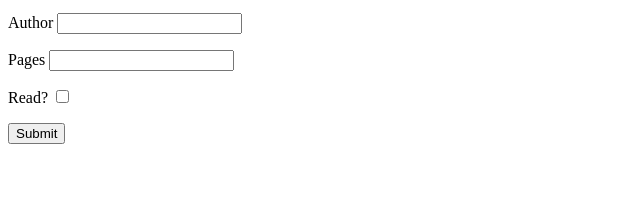
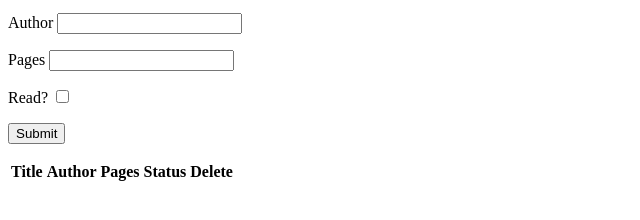
Before and after one commit to Nari07/Library, a plain HTML site: page index.html in a window 1280 px wide. Shown: the part 90-310 px from the top of the page, without its empty margins (0-640 px from the left). Drawn offline with Linux system fonts and the light colour scheme.

Commit message:
update html

```diff
--- a/index.html
+++ b/index.html
@@ -19,7 +19,7 @@
         </p>
         <p>
           <label for="pages">Pages</label>
-            <input type="number" id="pagesInput" >
+          <input type="number" id="pagesInput" min="1">
         </p>
        <p>
          <label for="read">Read?</label>
@@ -27,9 +27,25 @@
        </p>
        <input type ="submit" id= "submit">
       </form>
-      <p id ="displayBooks">
-
-      </p>
+      <table id ="displayBooks">
+        <thead>
+            <tr>
+              <th>Title</th>
+              <th>Author</th>
+              <th>Pages</th>
+              <th>Status</th>
+              <th>Delete</th>
+            </tr>
+        </thead>
+        <tbody>
+          <tr>
+            <td></td>
+            <td></td>
+            <td></td>
+            <td></td>
+          </tr>
+        </tbody>
+      </table>
       <script src="script.js"></script>
   </body>
 </html>
```
Lines whose indentation alone changed are shown as unchanged.
